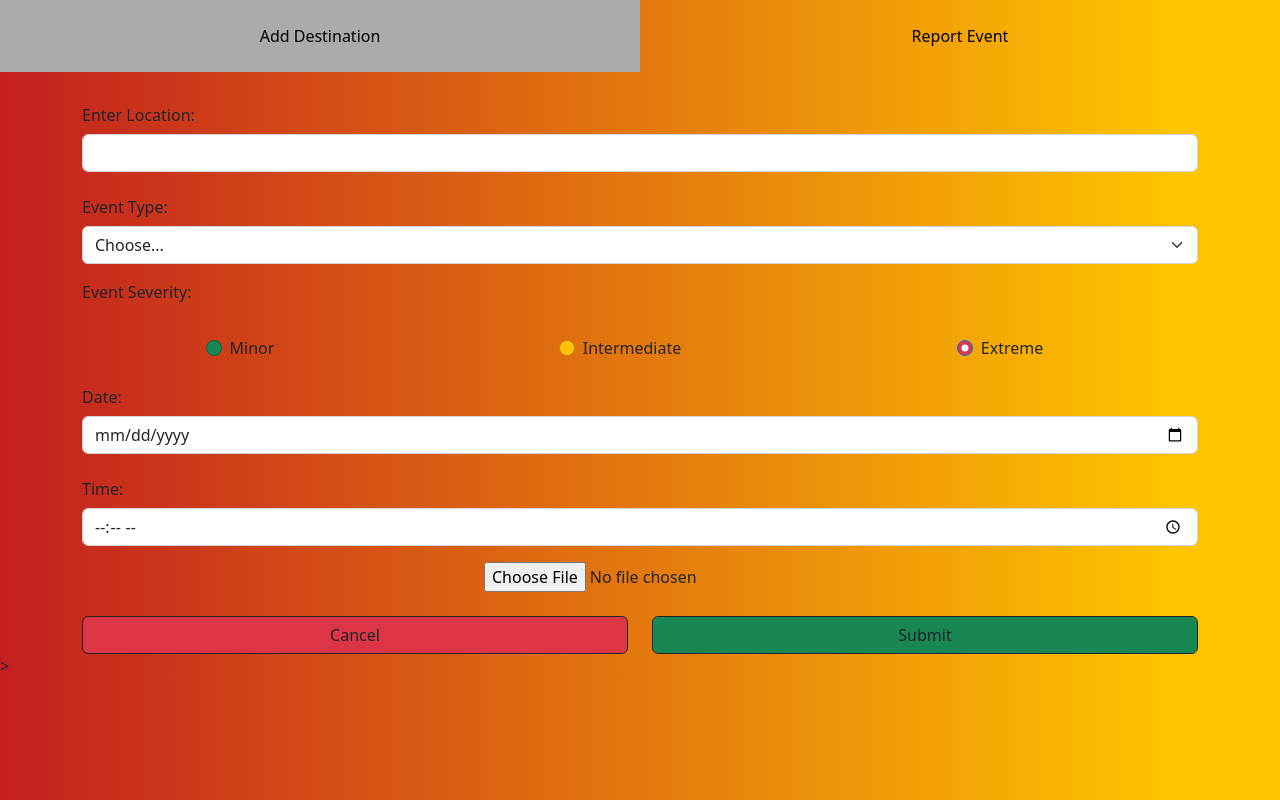
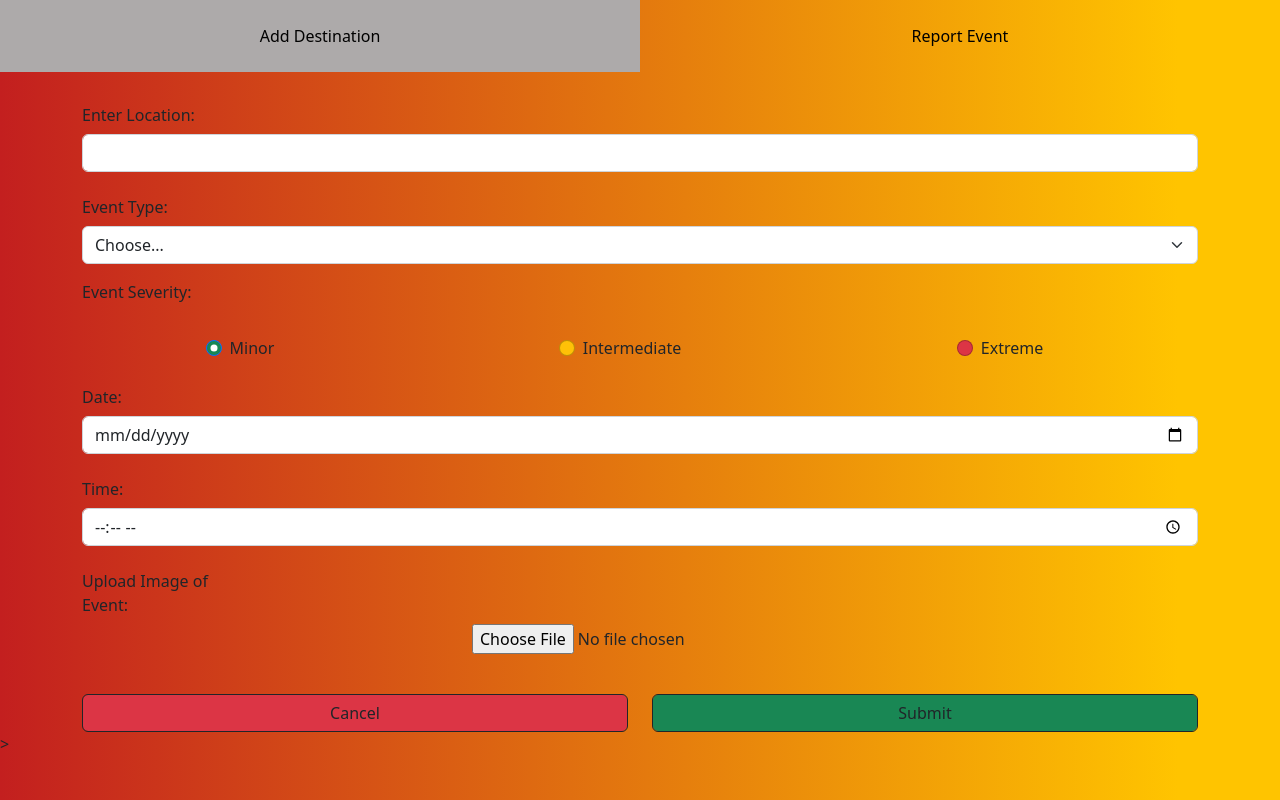
Before and after one commit to JavarnTr/Systems-Design, a plain HTML site: page report.html in a window 1280 px wide. Drawn offline with nearby package versions, Linux system fonts and the light colour scheme.

Commit message:
Update report.html

```diff
--- a/report.html
+++ b/report.html
@@ -67,7 +67,7 @@
 						<label class="form-check-label" for="gridRadios1">
 							Intermediate
 						</label>
-						<input class="form-check-input bg-warning" type="radio" name="gridRadios" id="customerType" value="option2" checked required>
+						<input class="form-check-input bg-warning" type="radio" name="gridRadios" id="customerType" value="option2" required>
 					</div>
 				</div>
 				<div class="col-lg-4 col-sm-12">
@@ -75,7 +75,7 @@
 						<label class="form-check-label" for="gridRadios1">
 							Extreme
 						</label>
-						<input class="form-check-input bg-danger" type="radio" name="gridRadios" id="customerType" value="option3" checked required>
+						<input class="form-check-input bg-danger" type="radio" name="gridRadios" id="customerType" value="option3" required>
 					</div>
 				</div>
 
@@ -97,9 +97,12 @@
 				</div>
 			</div>
 
-			<div class="row text-center">
-				<div class="col-12">
-					<input type="file" id="avatar" name="avatar" accept="image/png, image/jpeg">
+			<div class="row mb-3">
+				<label for="avatar" class="col-sm-2 col-form-label">Upload Image of Event: </label>
+				<div class="row text-center">
+					<div class="col-12">
+						<input type="file" id="avatar" name="avatar" accept="image/png, image/jpeg">
+					</div>
 				</div>
 			</div>
 			<br>
```
